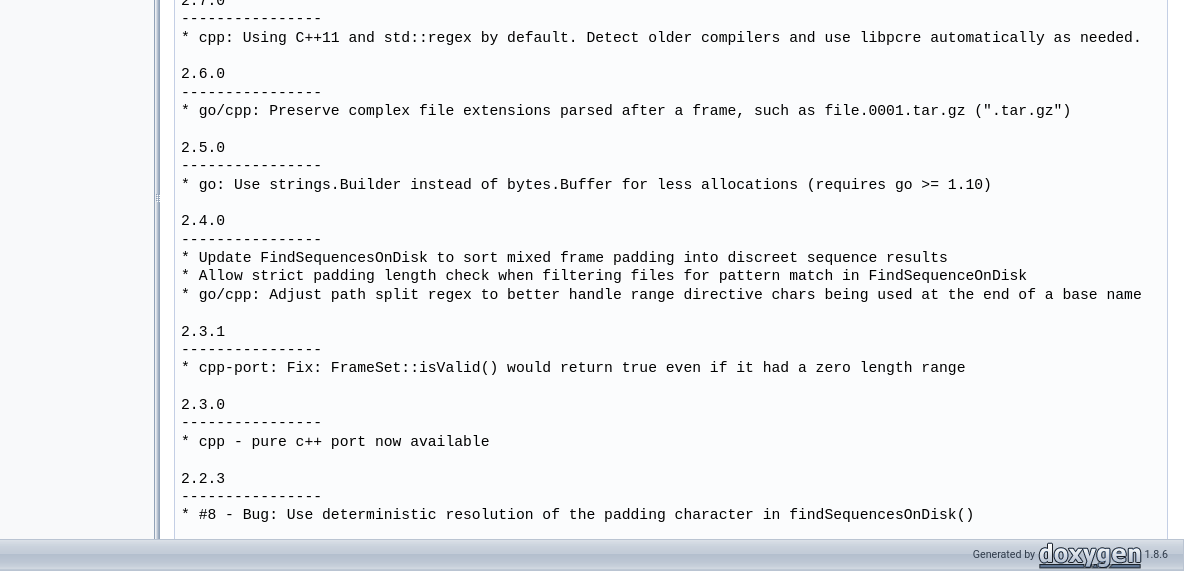
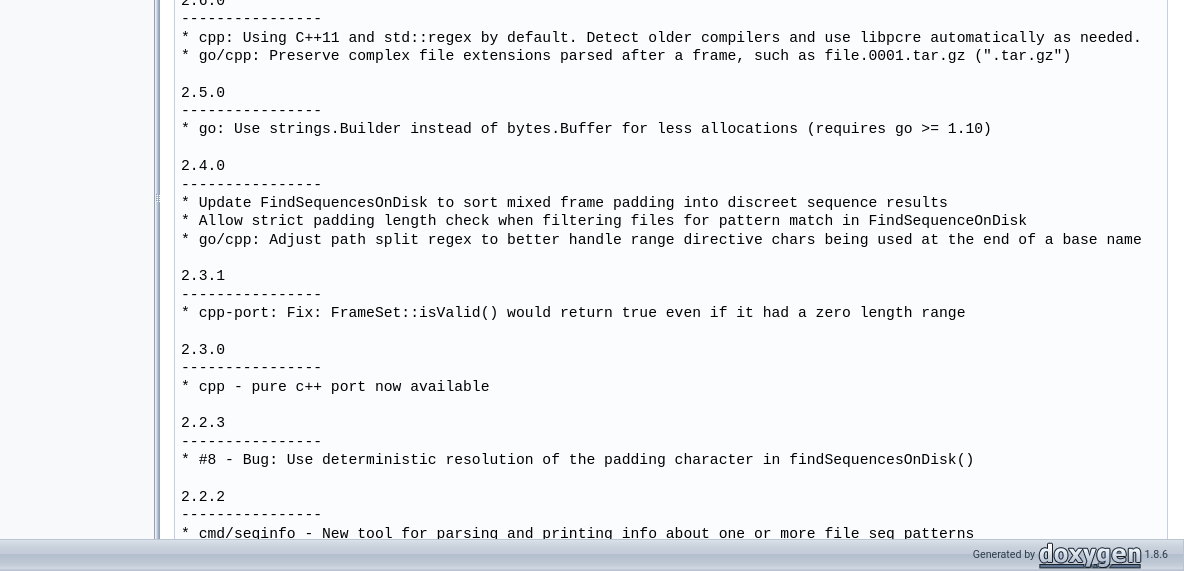
Before and after one commit to justinfx/gofileseq, a plain HTML site: page cpp/CHANGES.html in a window 1280 px wide. Shown: the part 229-800 px from the top of the page, 96-1280 px from the left. Drawn offline with Linux system fonts and the light colour scheme.

Commit message:
Deploy libfileseq to github.com/justinfx/gofileseq.git:gh-pages

```diff
--- a/cpp/CHANGES.html
+++ b/cpp/CHANGES.html
@@ -102,12 +102,9 @@ $(document).ready(function(){initNavTree('CHANGES.html','');});
 <div class="contents">
 <div class="textblock"><pre class="fragment">Changes:
 
-2.7.0
+2.6.0
 ----------------
 * cpp: Using C++11 and std::regex by default. Detect older compilers and use libpcre automatically as needed.
-
-2.6.0
-----------------
 * go/cpp: Preserve complex file extensions parsed after a frame, such as file.0001.tar.gz (".tar.gz")
 
 2.5.0
```
